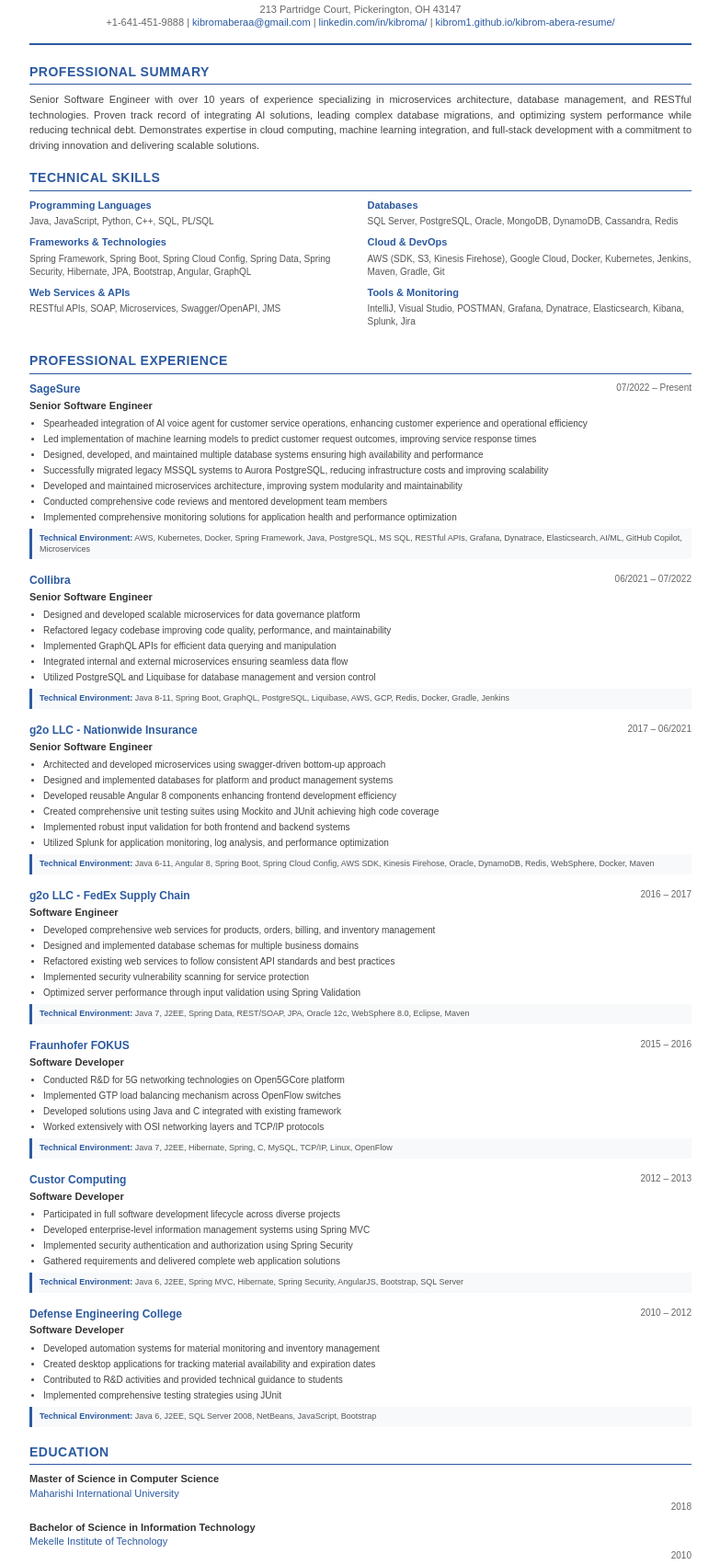
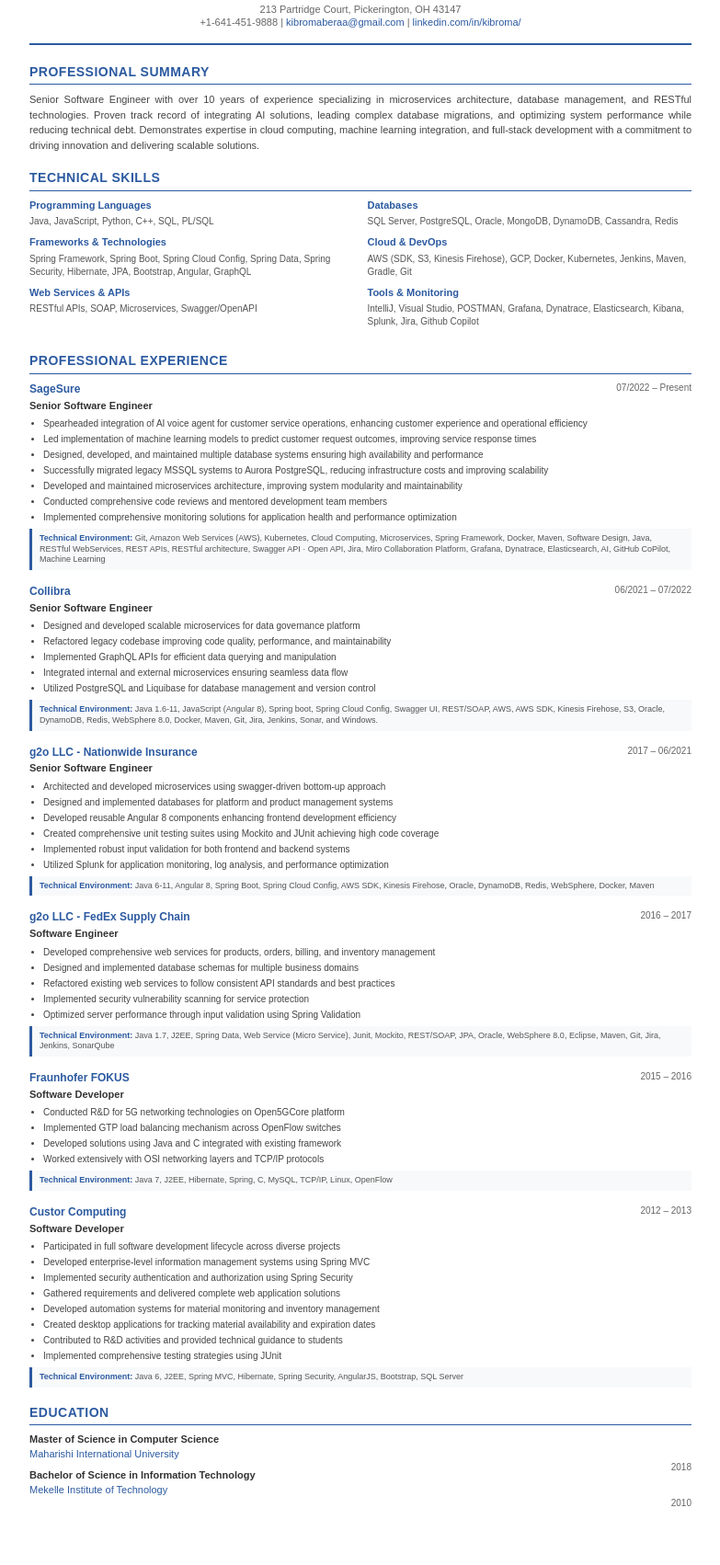
Before and after one commit to Kibrom1/kibrom-abera-resume, a plain HTML site: page index.html in a window 1280 px wide. Shown: the part 92-1794 px from the top of the page at 92% size, without its empty margins (248-1031 px from the left). Drawn offline with nearby package versions, Linux system fonts and the light colour scheme.

Commit message:
fixed resume

```diff
--- a/index.html
+++ b/index.html
@@ -307,8 +307,7 @@
             <div class="contact-info">
                 213 Partridge Court, Pickerington, OH 43147<br>
                 +1-641-451-9888 | <a href="mailto:kibromaberaa@gmail.com">kibromaberaa@gmail.com</a> |
-                <a href="https://www.linkedin.com/in/kibroma/">linkedin.com/in/kibroma/</a> |
-                <a href="https://kibrom1.github.io/kibrom-abera-resume/">kibrom1.github.io/kibrom-abera-resume/</a>
+                <a href="https://www.linkedin.com/in/kibroma/">linkedin.com/in/kibroma/</a>
             </div>
         </div>
 
@@ -333,7 +332,7 @@
                     </div>
                     <div class="skill-category">
                         <div class="skill-category-title">Web Services & APIs</div>
-                        <div class="skill-list">RESTful APIs, SOAP, Microservices, Swagger/OpenAPI, JMS</div>
+                        <div class="skill-list">RESTful APIs, SOAP, Microservices, Swagger/OpenAPI</div>
                     </div>
                 </div>
                 <div>
@@ -343,11 +342,11 @@
                     </div>
                     <div class="skill-category">
                         <div class="skill-category-title">Cloud & DevOps</div>
-                        <div class="skill-list">AWS (SDK, S3, Kinesis Firehose), Google Cloud, Docker, Kubernetes, Jenkins, Maven, Gradle, Git</div>
+                        <div class="skill-list">AWS (SDK, S3, Kinesis Firehose), GCP, Docker, Kubernetes, Jenkins, Maven, Gradle, Git</div>
                     </div>
                     <div class="skill-category">
                         <div class="skill-category-title">Tools & Monitoring</div>
-                        <div class="skill-list">IntelliJ, Visual Studio, POSTMAN, Grafana, Dynatrace, Elasticsearch, Kibana, Splunk, Jira</div>
+                        <div class="skill-list">IntelliJ, Visual Studio, POSTMAN, Grafana, Dynatrace, Elasticsearch, Kibana, Splunk, Jira, Github Copilot</div>
                     </div>
                 </div>
             </div>
@@ -376,7 +375,8 @@
                     </ul>
                 </div>
                 <div class="tech-env">
-                    <strong>Technical Environment:</strong> AWS, Kubernetes, Docker, Spring Framework, Java, PostgreSQL, MS SQL, RESTful APIs, Grafana, Dynatrace, Elasticsearch, AI/ML, GitHub Copilot, Microservices
+                    <strong>Technical Environment:</strong> Git, Amazon Web Services (AWS), Kubernetes, Cloud Computing, Microservices, Spring Framework, Docker, Maven, Software Design, Java, RESTful WebServices, REST APIs,
+                    RESTful architecture, Swagger API · Open API, Jira, Miro Collaboration Platform, Grafana, Dynatrace, Elasticsearch, AI, GitHub CoPilot, Machine Learning
                 </div>
             </div>
 
@@ -398,7 +398,7 @@
                     </ul>
                 </div>
                 <div class="tech-env">
-                    <strong>Technical Environment:</strong> Java 8-11, Spring Boot, GraphQL, PostgreSQL, Liquibase, AWS, GCP, Redis, Docker, Gradle, Jenkins
+                    <strong>Technical Environment:</strong> Java 1.6-11, JavaScript (Angular 8), Spring boot, Spring Cloud Config, Swagger UI, REST/SOAP, AWS, AWS SDK, Kinesis Firehose, S3, Oracle, DynamoDB, Redis, WebSphere 8.0, Docker, Maven, Git, Jira, Jenkins, Sonar, and Windows.
                 </div>
             </div>
 
@@ -443,7 +443,7 @@
                     </ul>
                 </div>
                 <div class="tech-env">
-                    <strong>Technical Environment:</strong> Java 7, J2EE, Spring Data, REST/SOAP, JPA, Oracle 12c, WebSphere 8.0, Eclipse, Maven
+                    <strong>Technical Environment:</strong> Java 1.7, J2EE, Spring Data, Web Service (Micro Service), Junit, Mockito, REST/SOAP, JPA, Oracle, WebSphere 8.0, Eclipse, Maven, Git, Jira, Jenkins, SonarQube
                 </div>
             </div>
 
@@ -482,31 +482,14 @@
                         <li>Developed enterprise-level information management systems using Spring MVC</li>
                         <li>Implemented security authentication and authorization using Spring Security</li>
                         <li>Gathered requirements and delivered complete web application solutions</li>
-                    </ul>
-                </div>
-                <div class="tech-env">
-                    <strong>Technical Environment:</strong> Java 6, J2EE, Spring MVC, Hibernate, Spring Security, AngularJS, Bootstrap, SQL Server
-                </div>
-            </div>
-
-            <div class="experience-item">
-                <div class="job-header">
-                    <div class="company-role">
-                        <div class="company">Defense Engineering College</div>
-                        <div class="role">Software Developer</div>
-                    </div>
-                    <div class="duration">2010 – 2012</div>
-                </div>
-                <div class="achievements">
-                    <ul>
-                        <li>Developed automation systems for material monitoring and inventory management</li>
+                         <li>Developed automation systems for material monitoring and inventory management</li>
                         <li>Created desktop applications for tracking material availability and expiration dates</li>
                         <li>Contributed to R&D activities and provided technical guidance to students</li>
                         <li>Implemented comprehensive testing strategies using JUnit</li>
                     </ul>
                 </div>
                 <div class="tech-env">
-                    <strong>Technical Environment:</strong> Java 6, J2EE, SQL Server 2008, NetBeans, JavaScript, Bootstrap
+                    <strong>Technical Environment:</strong> Java 6, J2EE, Spring MVC, Hibernate, Spring Security, AngularJS, Bootstrap, SQL Server
                 </div>
             </div>
         </div>
@@ -517,7 +500,7 @@
                 <div class="degree">Master of Science in Computer Science</div>
                 <div class="institution">Maharishi International University</div>
                 <div class="year">2018</div>
-                <div style="clear: both;"></div>
+
             </div>
             <div class="education-item">
                 <div class="degree">Bachelor of Science in Information Technology</div>
```
